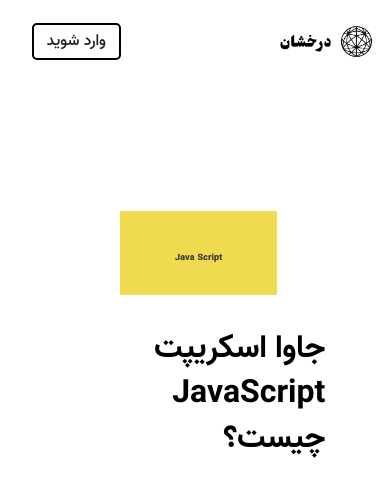
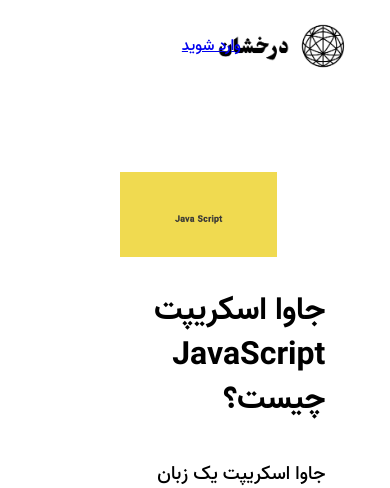
Before and after one commit to MT472/a-group-site, a Django app: page /js/ in a window 390 px wide. Shown: the top 488 px of the page. Run offline with Django 4.2, Linux system fonts and the light colour scheme.

Commit message:
css changes

```diff
--- a/mysite/myapp/static/style/pagesStyle.css
+++ b/mysite/myapp/static/style/pagesStyle.css
@@ -6,39 +6,53 @@
     box-sizing: border-box;
 }
 
-
 /*header*/
 
 .hheader{
     display: flex;
     flex-direction: row;
     align-items: center;
-    margin-bottom: 6rem;
+    margin-bottom: 3rem;
 }
 .hheader .icon{
     width: 50%;
-    margin: 2%;
+    margin-right: 2rem;
 }
 .hheader .icon img{
     width: 40%;
     padding: 0  0 0 .7rem;
 }
-.hheader .log{
+.hheader .logiii{
     width: 50%;
     text-align: left;
+    margin-left: 2rem;
 }
-.hheader .log a{
+header .logiii a{
+    margin: .5rem;
     font-size: 100%;
     color: #1f1f1f;
     padding: .2rem .8rem;
-    margin: 2rem;
     text-decoration-line: none;
     border: 2px solid #000;
     border-radius: 5px;
 }
-@media (max-width:778px) {
+@media (max-width:666px) {
+    .hheader .icon{
+        width: 30%;
+    }
+    .hheader .logiii{
+        width: 70%;
+    }
     .hheader .icon img{
-        width: 70%;
+        width: 100%;
+    }
+}
+@media (max-width:496px) {
+    .klkl{
+        display: none;
+    }
+    .hheader .icon img{
+        width: 150%;
     }
 }
 
```
Also changed, not shown: mysite/myapp/static/style/aboutUs.css (+21 -7 lines), mysite/myapp/static/style/style.css (+22 -7 lines).
